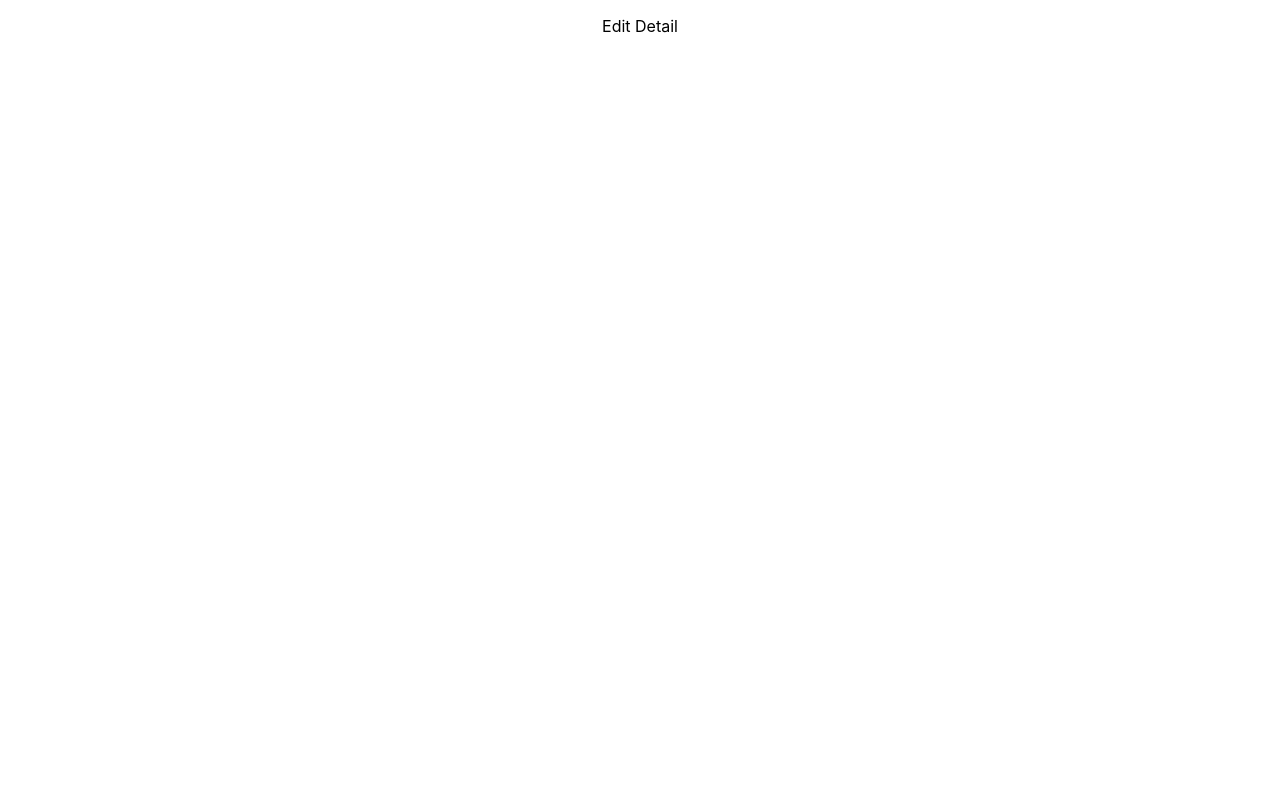
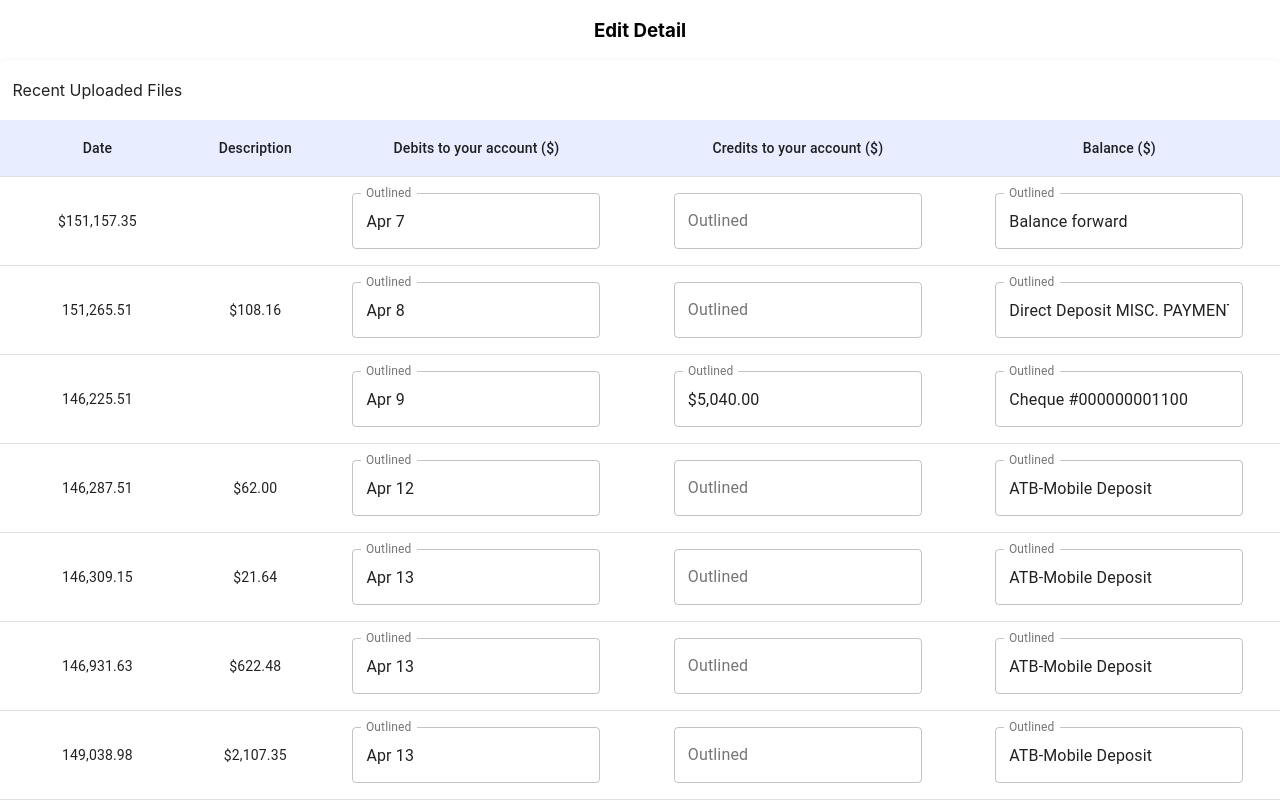
Before and after one commit to 0010abhi/react-web-docs, a React (Create React App) app: page /edit-detail/1 in a window 1280 px wide. Shown: the top 800 px of the page. Built offline with nearby package versions, Linux system fonts and the light colour scheme.

Commit message:
'parser-response-1'

```diff
--- /dev/null
+++ b/src/metadata/parser-response-1.js
@@ -0,0 +1,183 @@
+export const PARS_1_DATA = [
+    {
+        "body": [
+            {
+                "balance": "$151,157.35\n",
+                "creditstoyouraccount": "",
+                "date": "Apr 7\n",
+                "debitstoyouraccount": "",
+                "description": "Balance forward\n"
+            },
+            {
+                "balance": "151,265.51\n",
+                "creditstoyouraccount": "$108.16\n",
+                "date": "Apr 8\n",
+                "debitstoyouraccount": "",
+                "description": "Direct Deposit MISC. PAYMENT ESI - CANADA\n"
+            },
+            {
+                "balance": "146,225.51\n",
+                "creditstoyouraccount": "",
+                "date": "Apr 9\n",
+                "debitstoyouraccount": "$5,040.00\n",
+                "description": "Cheque #000000001100\n"
+            },
+            {
+                "balance": "146,287.51\n",
+                "creditstoyouraccount": "$62.00\n",
+                "date": "Apr 12\n",
+                "debitstoyouraccount": "",
+                "description": "ATB-Mobile Deposit\n"
+            },
+            {
+                "balance": "146,309.15\n",
+                "creditstoyouraccount": "$21.64\n",
+                "date": "Apr 13\n",
+                "debitstoyouraccount": "",
+                "description": "ATB-Mobile Deposit\n"
+            },
+            {
+                "balance": "146,931.63\n",
+                "creditstoyouraccount": "$622.48\n",
+                "date": "Apr 13\n",
+                "debitstoyouraccount": "",
+                "description": "ATB-Mobile Deposit\n"
+            },
+            {
+                "balance": "149,038.98\n",
+                "creditstoyouraccount": "$2,107.35\n",
+                "date": "Apr 13\n",
+                "debitstoyouraccount": "",
+                "description": "ATB-Mobile Deposit\n"
+            },
+            {
+                "balance": "151,439.09\n",
+                "creditstoyouraccount": "$2,400.11\n",
+                "date": "Apr 13\n",
+                "debitstoyouraccount": "",
+                "description": "ATB-Mobile Deposit\n"
+            },
+            {
+                "balance": "146,319.09\n",
+                "creditstoyouraccount": "",
+                "date": "Apr 13\n",
+                "debitstoyouraccount": "$5,120.00\n",
+                "description": "ATBOL Bill Payment ATB Mastercard\n"
+            },
+            {
+                "balance": "146,225.64\n",
+                "creditstoyouraccount": "",
+                "date": "Apr 13\n",
+                "debitstoyouraccount": "$93.45\n",
+                "description": "Direct Debit FEES/DUES CashRX POS\n"
+            },
+            {
+                "balance": "145,744.31\n",
+                "creditstoyouraccount": "",
+                "date": "Apr 14\n",
+                "debitstoyouraccount": "$481.33\n",
+                "description": "Direct Debit ATBOL GOVT TAX FILING EMPTX 3541803\n"
+            },
+            {
+                "balance": "145,928.81\n",
+                "creditstoyouraccount": "$184.50\n",
+                "date": "Apr 15\n",
+                "debitstoyouraccount": "",
+                "description": "Direct Deposit MISC. PAYMENT ESI - CANADA\n"
+            },
+            {
+                "balance": "158,564.52\n",
+                "creditstoyouraccount": "$12,635.71\n",
+                "date": "Apr 16\n",
+                "debitstoyouraccount": "",
+                "description": "Direct Deposit MISC. PAYMENT ALTA BLUE CROSS\n"
+            },
+            {
+                "balance": "161,594.52\n",
+                "creditstoyouraccount": "$3,030.00\n",
+                "date": "Apr 16\n",
+                "debitstoyouraccount": "",
+                "description": "Direct Deposit MISC. PAYMENT ALTA BLUE CROSS\n"
+            },
+            {
+                "balance": "169,458.81\n",
+                "creditstoyouraccount": "$7,864.29\n",
+                "date": "Apr 16\n",
+                "debitstoyouraccount": "",
+                "description": "Direct Deposit MISC. PAYMENT ALTA BLUE CROSS\n"
+            },
+            {
+                "balance": "172,810.93\n",
+                "creditstoyouraccount": "$3,352.12\n",
+                "date": "Apr 16\n",
+                "debitstoyouraccount": "",
+                "description": "Direct Deposit MISC. PAYMENT TELUS Health\n"
+            },
+            {
+                "balance": "212,810.93\n",
+                "creditstoyouraccount": "$40,000.00\n",
+                "date": "Apr 16\n",
+                "debitstoyouraccount": "",
+                "description": "Internal Credit RCP CR\n"
+            },
+            {
+                "balance": "213,607.70\n",
+                "creditstoyouraccount": "$796.77\n",
+                "date": "Apr 17\n",
+                "debitstoyouraccount": "",
+                "description": "ATB-Mobile Deposit\n"
+            },
+            {
+                "balance": "213,687.68\n",
+                "creditstoyouraccount": "$79.98\n",
+                "date": "Apr 17\n",
+                "debitstoyouraccount": "",
+                "description": "ATB-Mobile Deposit\n"
+            },
+            {
+                "balance": "213,752.22\n",
+                "creditstoyouraccount": "$64.54\n",
+                "date": "Apr 17\n",
+                "debitstoyouraccount": "",
+                "description": "ATB-Mobile Deposit\n"
+            },
+            {
+                "balance": "215,781.32\n",
+                "creditstoyouraccount": "$2,029.10\n",
+                "date": "Apr 17\n",
+                "debitstoyouraccount": "",
+                "description": "Direct Deposit MISC. PAYMENT ESI - CANADA\n"
+            },
+            {
+                "balance": "210,040.19\n",
+                "creditstoyouraccount": "",
+                "date": "Apr 17\n",
+                "debitstoyouraccount": "$5,741.13\n",
+                "description": "Direct Debit BILL PAYMENT McKesson Canada\n"
+            }
+        ],
+        "header": [
+            {
+                "key": "date",
+                "title": "Date\n"
+            },
+            {
+                "key": "description",
+                "title": "Description\n"
+            },
+            {
+                "key": "debitstoyouraccount",
+                "title": "Debits to your\naccount ($)\n"
+            },
+            {
+                "key": "creditstoyouraccount",
+                "title": "Credits to your\naccount ($)\n"
+            },
+            {
+                "key": "balance",
+                "title": "Balance ($)\n"
+            }
+        ],
+        "tableNumber": 1
+    }
+]
--- a/src/pages/Dashboard/EditDetail.js
+++ b/src/pages/Dashboard/EditDetail.js
@@ -1,12 +1,92 @@
-import React from 'react'
+import { Button } from "@material-ui/core";
+import React, { useEffect, useState } from "react";
+import { database } from "../Firebase";
+import { makeStyles } from "@material-ui/core/styles";
+import Table from "@material-ui/core/Table";
+import TableBody from "@material-ui/core/TableBody";
+import TableCell from "@material-ui/core/TableCell";
+import TableContainer from "@material-ui/core/TableContainer";
+import TableHead from "@material-ui/core/TableHead";
+import TableRow from "@material-ui/core/TableRow";
+import Paper from "@material-ui/core/Paper";
+import { PARS_1_DATA } from "../../metadata/parser-response-1";
+import TextField from '@material-ui/core/TextField';
 
-export default function EditDetail(props){
-    console.log('props.match', props.match.params.id)
+const useStyles = makeStyles({
+  table: {
+    minWidth: 650,
+  },
+});
+export default function EditDetail(props) {
+  const classes = useStyles();
+  console.log("props.match", props.match.params.id);
+  const databaseRef = database.ref("/" + props.match.params.id);
+  console.log("hey", databaseRef);
 
-    // update edited data to firebase object
-    return (
-        <div>
-             <p>Edit Detail</p>
-        </div>
-    )
+  const [parserData, setParserData] = useState(PARS_1_DATA[0]);
+  console.log("pars", parserData, typeof parserData);
+
+  function updateDatabase() {
+    databaseRef.on("value", (snapshot) => {
+      const data = snapshot.val();
+      console.log("editdetail", data);
+    });
+    // databaseRef.set({
+
+    // },(error) => {
+    //     if (error) {
+    //         console.log('failed')
+    //       // The write failed...
+    //     } else {
+    //         console.log('success')
+    //       // Data saved successfully!
+    //     }
+    //   })
+  }
+
+  // update edited data to firebase object
+  return (
+    <div>
+      <h3>Edit Detail</h3>
+      <TableContainer component={Paper}>
+        <Table className={classes.table} aria-label="simple table">
+          <TableHead>
+            <div style={{ marginTop: "20px", marginBottom: "20px" }}>
+              Recent Uploaded Files
+            </div>
+            <TableRow style={{ background: "#E8EDFF" }}>
+              {parserData.header.map((datum, index) => (
+                <TableCell key={index} align="center">
+                  {datum.title}
+                </TableCell>
+              ))}
+            </TableRow>
+          </TableHead>
+          <TableBody>
+            {parserData.body.map((datum, index) => (
+              <TableRow key={index}>
+                {Object.keys(datum).map((dataKey, dataKeyindex) => (
+                  <TableCell key={dataKeyindex} align="center">
+                    {/* {datum[dataKey]} */}
+                    {
+                      dataKeyindex > 1 ? <TextField label="Outlined" value={datum[dataKey]} variant="outlined" /> : <span>{datum[dataKey]}</span>
+                    }
+                  </TableCell>
+                ))}
+              </TableRow>
+            ))}
+          </TableBody>
+        </Table>
+      </TableContainer>
+
+      <div>
+        <Button onClick={updateDatabase} variant="outlined" color="primary">
+          Cancel
+        </Button>
+        <Button onClick={updateDatabase} variant="contained" color="primary">
+          Save
+        </Button>
+      </div>
+    </div>
+  );
 }
--- a/src/pages/Dashboard/TableContent.js
+++ b/src/pages/Dashboard/TableContent.js
@@ -163,8 +163,8 @@ export default function TableContent(props) {
             </TableCell> */}
               {/* <TableCell align="center">Customer ID</TableCell> */}
               <TableCell align="center">Name</TableCell>
-              {/* <TableCell align="center">Upload Date & Time</TableCell> */}
-              {/* <TableCell align="center">Business Type</TableCell>   */}
+              <TableCell align="center">Type</TableCell>
+              <TableCell align="center">Created At</TableCell>
               <TableCell align="center"></TableCell>
               <TableCell align="center"></TableCell>
             </TableRow>
```
